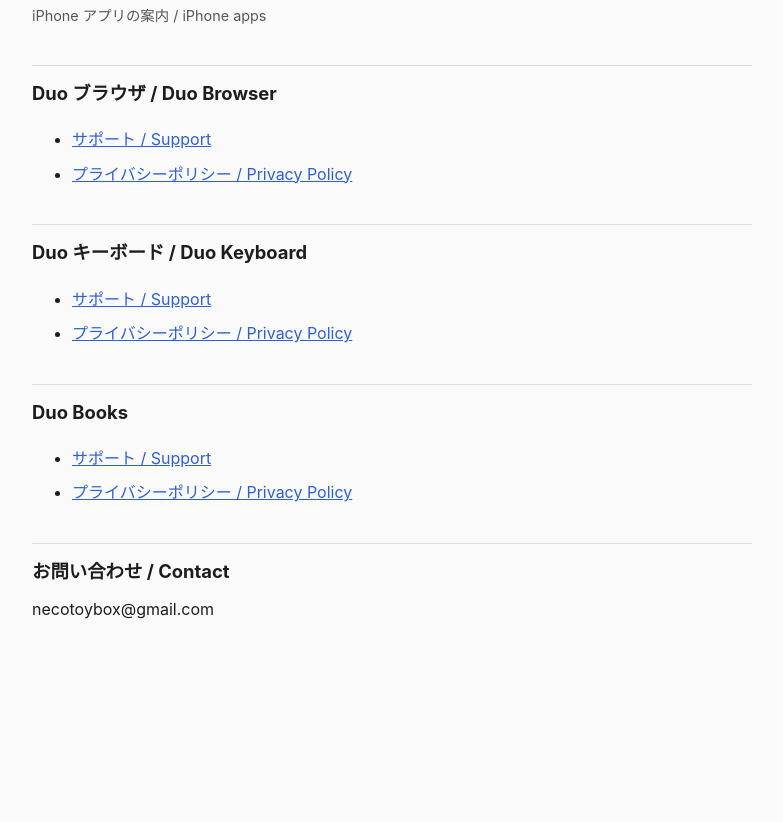
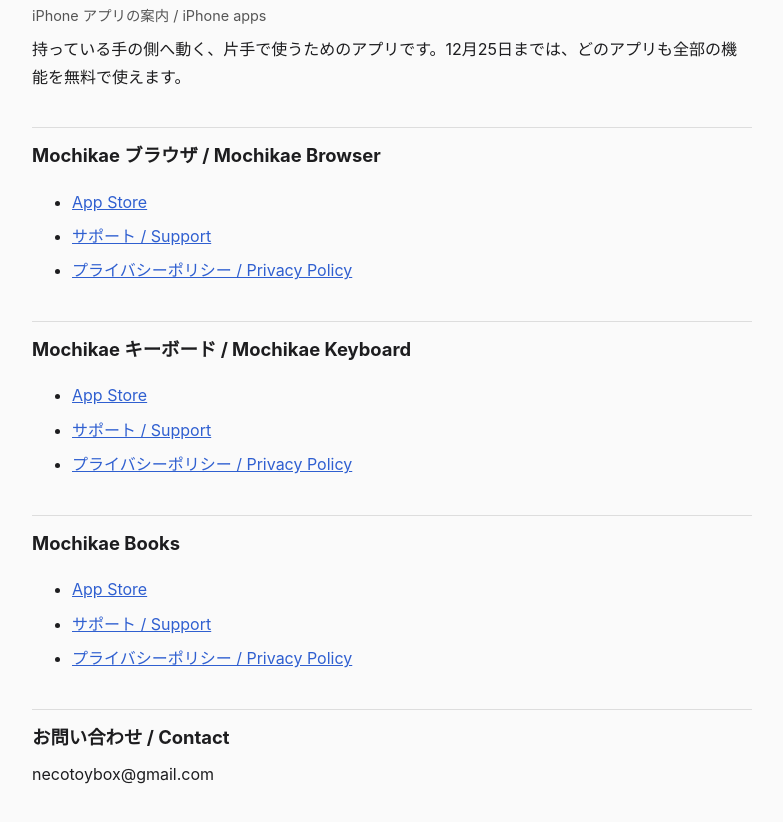
Before and after one commit to khmgs822/duo-apps, a plain HTML site: page index.html in a window 1280 px wide. Shown: the part 68-890 px from the top of the page, without its empty margins (248-1031 px from the left). Before the commit the page ends 800 px from the top, so only its background shows below. Drawn offline with Linux system fonts and the light colour scheme.

Commit message:
アプリの名前を Mochikae に・App Store へのリンク

```diff
--- a/index.html
+++ b/index.html
@@ -4,18 +4,22 @@
 <body><main>
 <h1>necotoybox</h1>
 <p class="sub">iPhone アプリの案内 / iPhone apps</p>
-<h2>Duo ブラウザ / Duo Browser</h2>
+<p>持っている手の側へ動く、片手で使うためのアプリです。12月25日までは、どのアプリも全部の機能を無料で使えます。</p>
+<h2>Mochikae ブラウザ / Mochikae Browser</h2>
 <ul>
+<li><a href="https://apps.apple.com/jp/app/id6834053652">App Store</a></li>
 <li><a href="duo-browser/support.html">サポート / Support</a></li>
 <li><a href="duo-browser/privacy.html">プライバシーポリシー / Privacy Policy</a></li>
 </ul>
-<h2>Duo キーボード / Duo Keyboard</h2>
+<h2>Mochikae キーボード / Mochikae Keyboard</h2>
 <ul>
+<li><a href="https://apps.apple.com/jp/app/id6835577861">App Store</a></li>
 <li><a href="duo-keyboard/support.html">サポート / Support</a></li>
 <li><a href="duo-keyboard/privacy.html">プライバシーポリシー / Privacy Policy</a></li>
 </ul>
-<h2>Duo Books</h2>
+<h2>Mochikae Books</h2>
 <ul>
+<li><a href="https://apps.apple.com/jp/app/id6837262487">App Store</a></li>
 <li><a href="duo-books/support.html">サポート / Support</a></li>
 <li><a href="duo-books/privacy.html">プライバシーポリシー / Privacy Policy</a></li>
 </ul>
```
